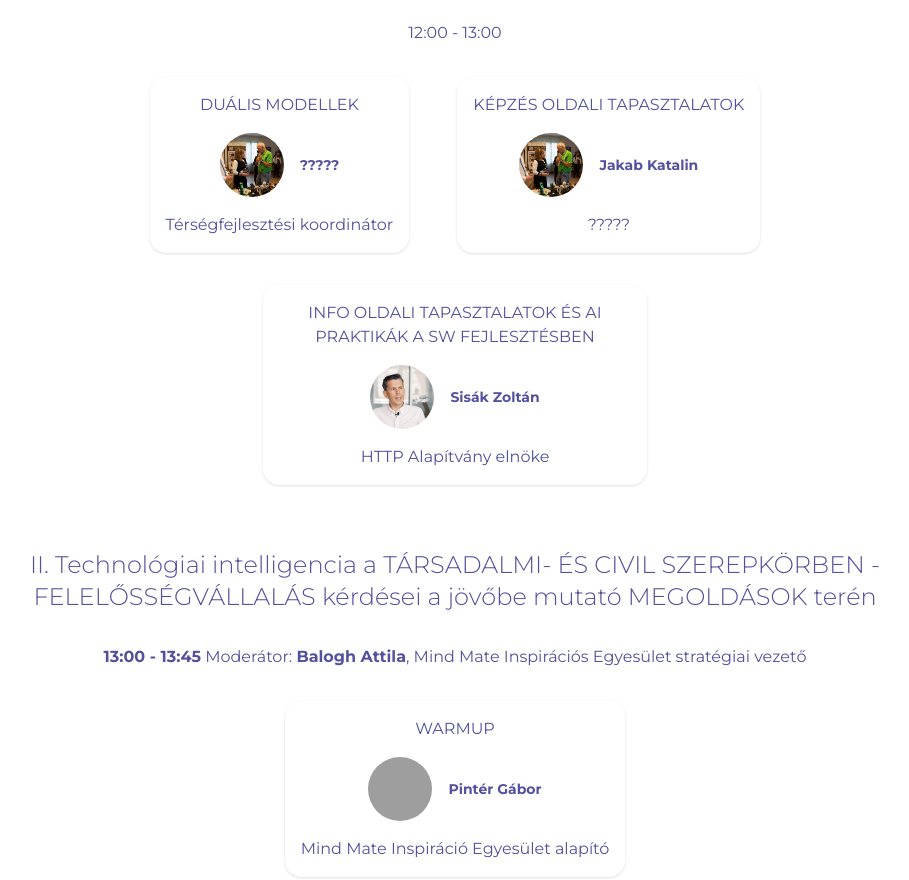
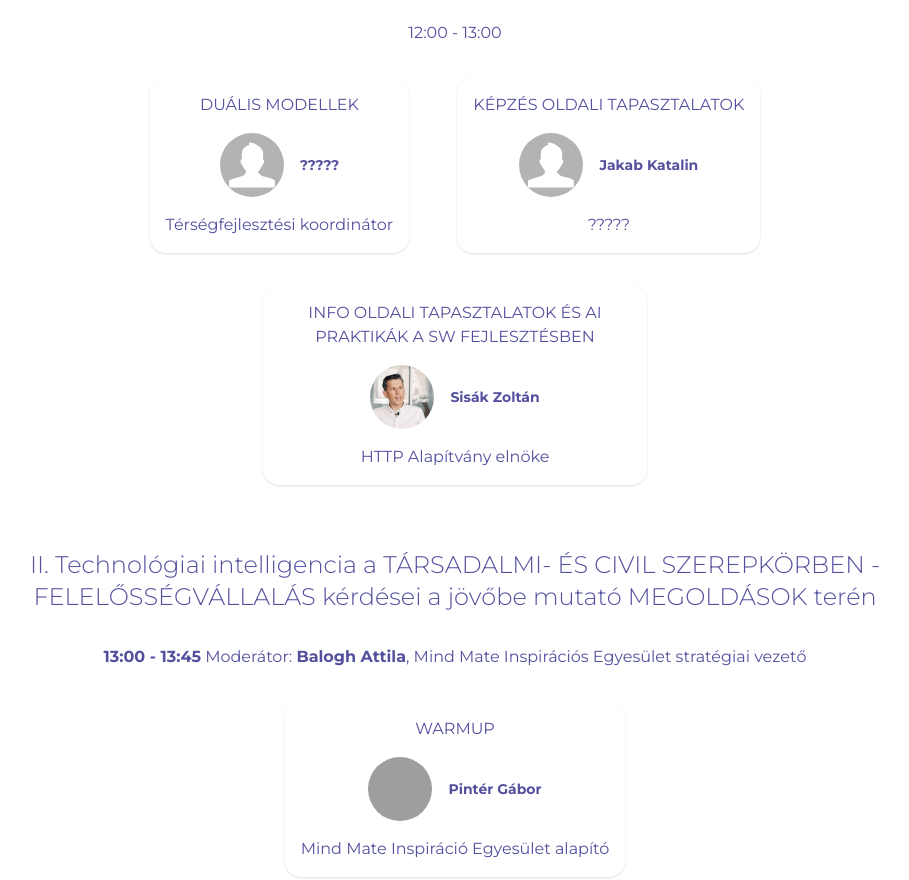
Before and after one commit to RobiiHUN/Tech4Study-2024, a website: page development.html in a window 1280 px wide. Shown: the part 3720-4600 px from the top of the page, without its empty margins (185-1094 px from the left). Drawn offline with Linux system fonts and the light colour scheme; grey boxes are pictures that could not be loaded; a script that the page names is missing.

Commit message:
no_profile_update

```diff
--- a/development.html
+++ b/development.html
@@ -415,7 +415,7 @@
             <h4 class="event-title">DUÁLIS MODELLEK</h4>
             <div class="event-user-container">
               <div class="flex gap-x-4 items-center">
-                <img class="event-user" src="/pics/kep.jpg" alt="eloado" />
+                <img class="event-user" src="eloadok_kepei/no-profile-picture-icon.svg" alt="eloado" />
                 <h5 class="text-sm font-bold">?????</h5>
               </div>
             </div>
@@ -427,7 +427,7 @@
             <h4 class="event-title">KÉPZÉS OLDALI TAPASZTALATOK</h4>
             <div class="event-user-container">
               <div class="flex gap-x-4 items-center">
-                <img class="event-user" src="/pics/kep.jpg" alt="eloado" />
+                <img class="event-user" src="eloadok_kepei/no-profile-picture-icon.svg" alt="eloado" />
                 <h5 class="text-sm font-bold">Jakab Katalin</h5>
               </div>
             </div>
@@ -568,7 +568,7 @@
 
               <div class="event-user-container">
                 <div class="flex gap-x-4 items-center">
-                  <img class="event-user" src="/pics/kep.jpg" alt="eloado" />
+                  <img class="event-user" src="eloadok_kepei/no-profile-picture-icon.svg" alt="eloado" />
                   <h5 class="text-sm font-bold">Komoróczy Tamás</h5>
                 </div>
               </div>
```
Also changed, not shown: eloadok_kepei/no-profile-picture-icon.svg (added).
